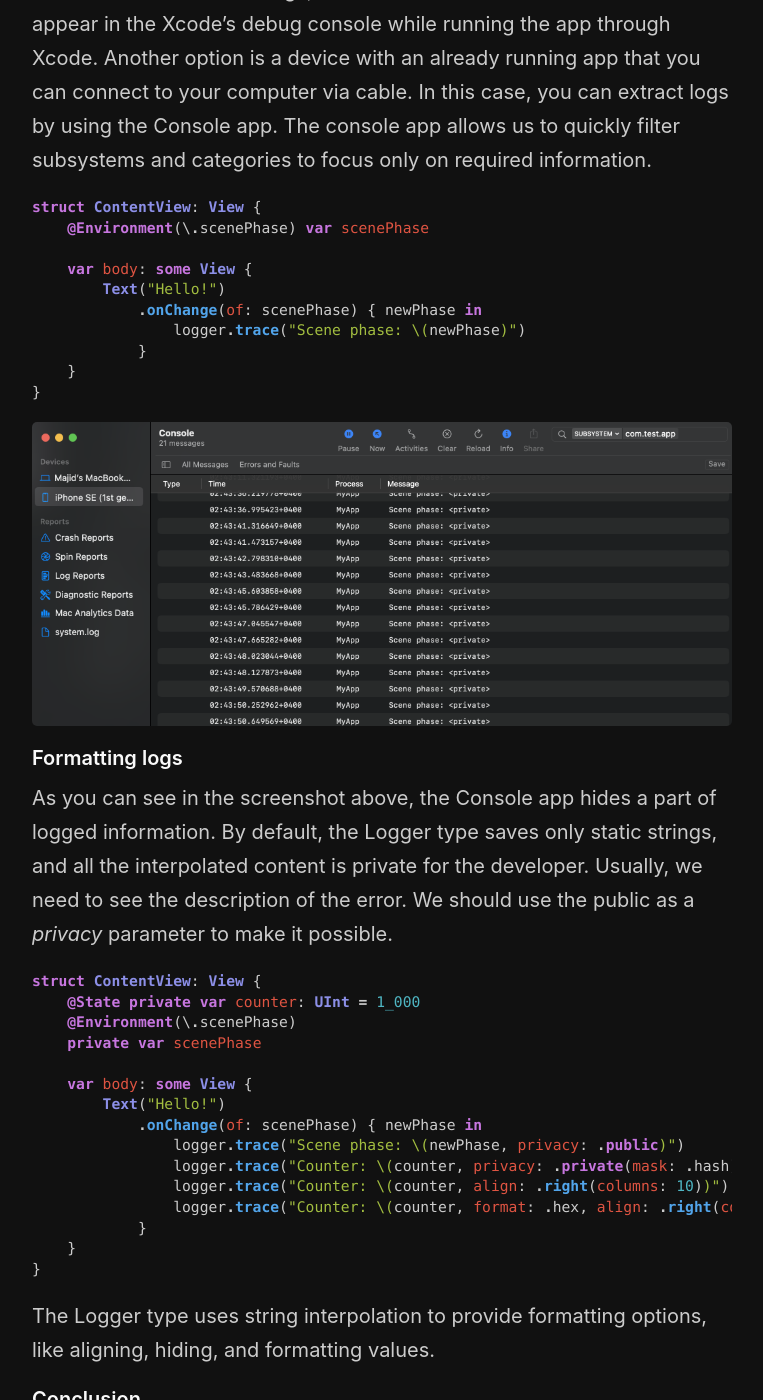
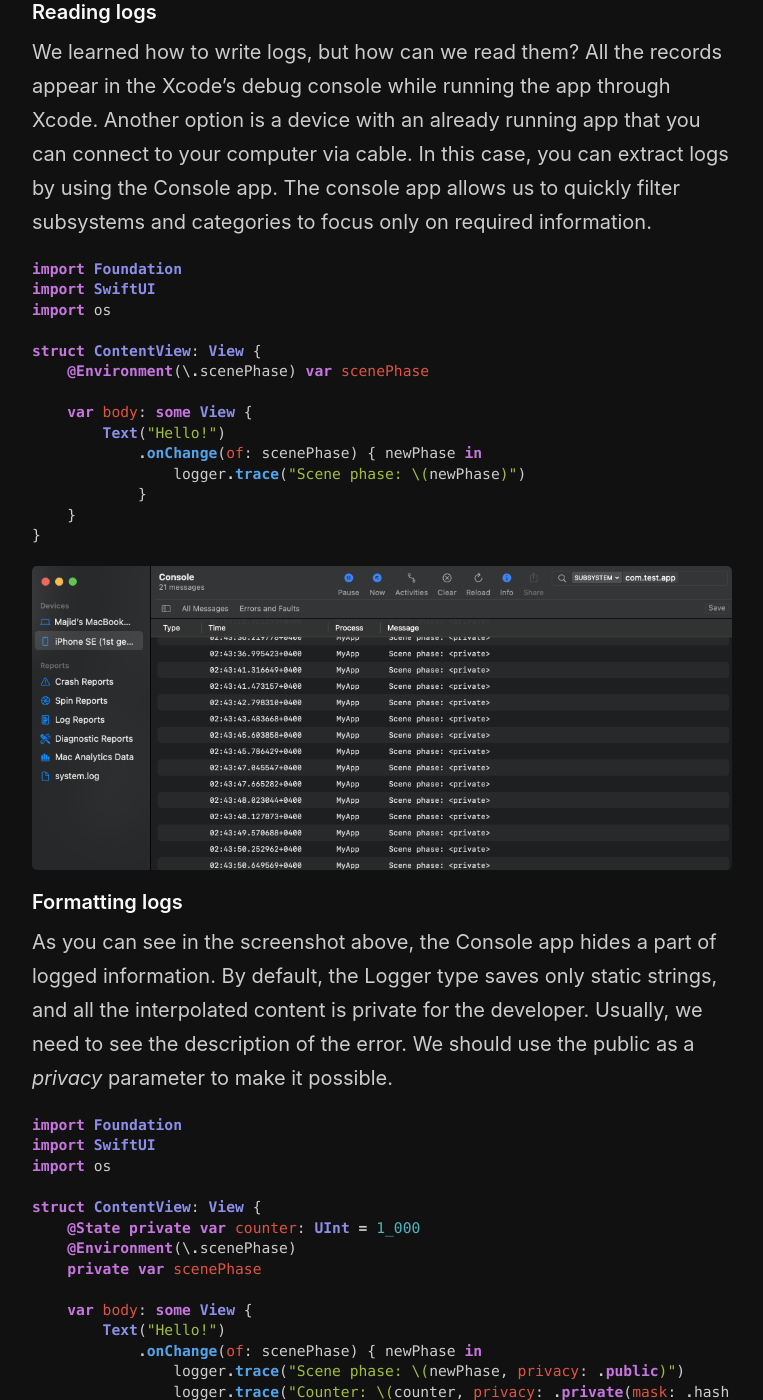
Before and after one commit to mecid/mecid.github.io, a Jekyll site: the page built from _posts/2022-04-06-logging-in-swift.md, in a window 1280 px wide and 1400 px high, scrolled down 2121 px. Shown: the whole window, without its empty margins (258-1021 px from the left). Built offline with Jekyll 4.4.1, drawn with Linux system fonts in a browser that asks for light colours; some of the changed text lies outside the part shown.

Commit message:
code examples improved in logging post

````diff
--- a/_posts/2022-04-06-logging-in-swift.md
+++ b/_posts/2022-04-06-logging-in-swift.md
@@ -11,6 +11,9 @@ We encounter bugs that are very hard to catch in the debugger from time to time.
 Fortunately, Apple provides us with a framework to build a proper logging system using the *Logger* type. Let's take a look at how we can use it in code.
 
 ```swift
+import Foundation
+import os
+
 @MainActor final class ProductsViewModel: ObservableObject {
     private static let logger = Logger(
         subsystem: Bundle.main.bundleIdentifier!,
@@ -59,6 +62,10 @@ Remember that the iOS system will store messages logged with notice, warning, an
 We learned how to write logs, but how can we read them? All the records appear in the Xcode's debug console while running the app through Xcode. Another option is a device with an already running app that you can connect to your computer via cable. In this case, you can extract logs by using the Console app. The console app allows us to quickly filter subsystems and categories to focus only on required information.
 
 ```swift
+import Foundation
+import SwiftUI
+import os
+
 struct ContentView: View {
     @Environment(\.scenePhase) var scenePhase
 
@@ -76,6 +83,10 @@ struct ContentView: View {
 As you can see in the screenshot above, the Console app hides a part of logged information. By default, the Logger type saves only static strings, and all the interpolated content is private for the developer. Usually, we need to see the description of the error. We should use the public as a *privacy* parameter to make it possible.
 
 ```swift
+import Foundation
+import SwiftUI
+import os
+
 struct ContentView: View {
     @State private var counter: UInt = 1_000
     @Environment(\.scenePhase)
````
